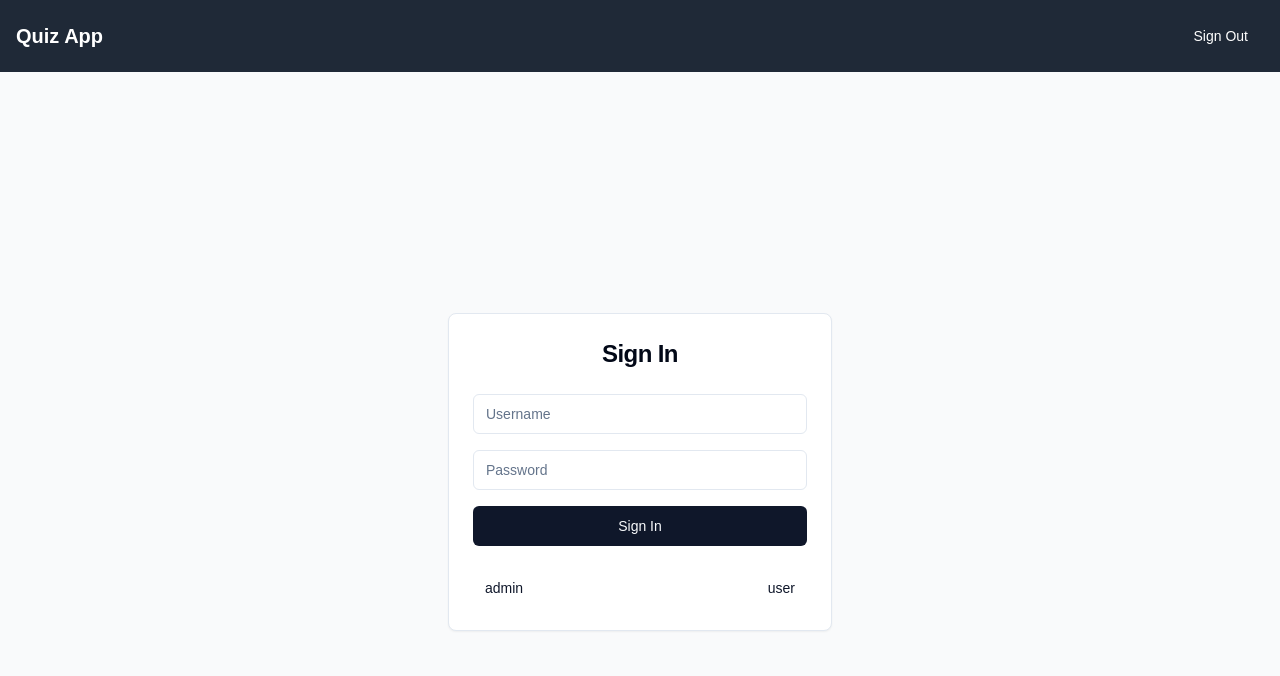
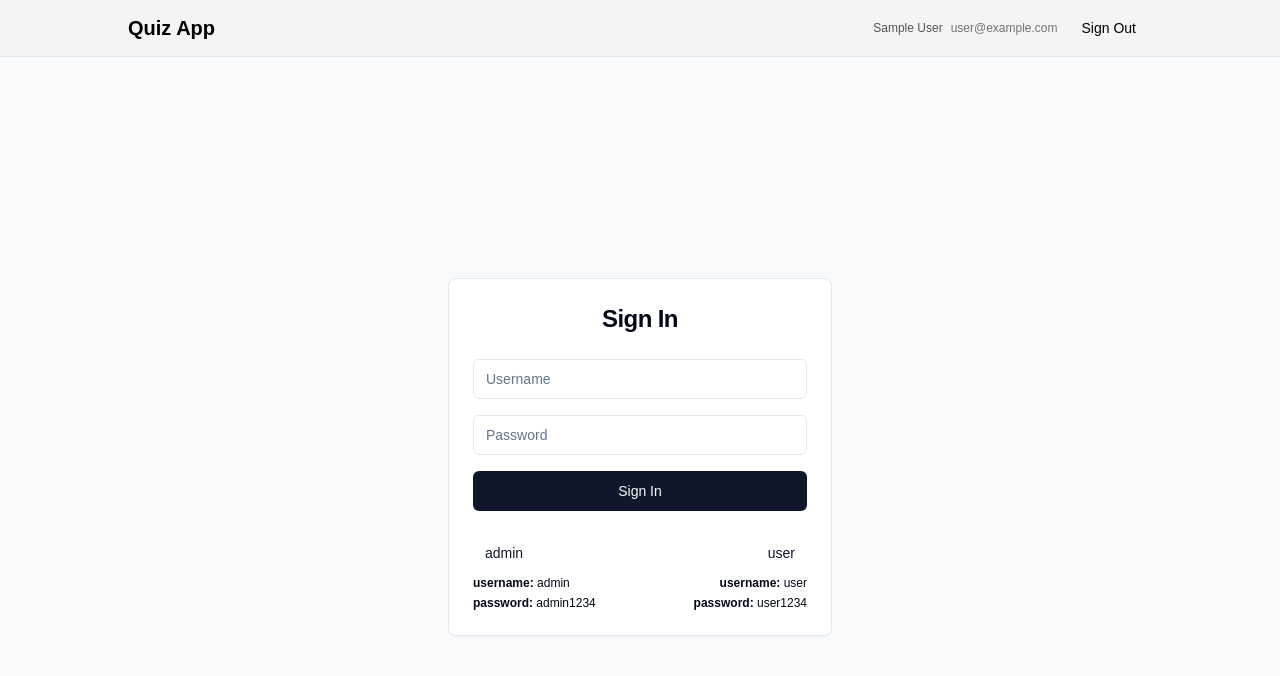
Before and after one commit to Ramrachai/strativ-home-assignment, a Next.js app: page /signin in a window 1280 px wide. Shown: the top 676 px of the page. Built offline with nearby package versions, Linux system fonts and the light colour scheme; no server answers; sample sign-in values are in the browser's storage.

Commit message:
Navbar updated Quid Edit fixed

```diff
--- a/src/app/admin/dashboard/page.tsx
+++ b/src/app/admin/dashboard/page.tsx
@@ -1,9 +1,9 @@
 'use client'
 
-import { useState, useId } from 'react'
+import { useState, useId, useEffect } from 'react'
 import { useSession } from 'next-auth/react'
 import { useRouter } from 'next/navigation'
-import { useQuizStore } from '@/zustand/quizStore'
+import { Question, useQuizStore } from '@/zustand/quizStore'
 import { Button } from '@/components/ui/button'
 import { Input } from '@/components/ui/input'
 import { Card, CardContent, CardHeader, CardTitle } from '@/components/ui/card'
@@ -12,25 +12,40 @@ export default function AdminDashboard() {
   const { data: session } = useSession()
   const router = useRouter()
   const { questions, addQuestion, editQuestion, deleteQuestion } = useQuizStore()
-  const [newQuestion, setNewQuestion] = useState({ text: '', options: ['', '', '', ''], correctAnswer: '' })
+
+  const [newQuestion, setNewQuestion] = useState({ id: '', text: '', options: ['', '', '', ''], correctAnswer: '' })
   const ID = useId()
+  const [isEditing, setIsEditing] = useState(false)
 
   if (session?.user?.role !== 'admin') {
     router.push('/')
     return null
   }
 
-  const handleAddQuestion = () => {
+  const handleAddOrEditQuestion = () => {
+    if (isEditing) {
+      editQuestion(newQuestion.id, newQuestion)
+      setIsEditing(false)
+    } else {
       addQuestion({ ...newQuestion, id: ID })
-    setNewQuestion({ text: '', options: ['', '', '', ''], correctAnswer: '' })
+    }
+    setNewQuestion({ id: '', text: '', options: ['', '', '', ''], correctAnswer: '' })
+  }
+
+  const handleEditClick = (question:Question) => {
+    setNewQuestion(question)
+    setIsEditing(true)
   }
 
   return (
     <div className="container mx-auto p-4">
-      <h1 className="text-2xl font-bold mb-4">Admin Dashboard</h1>
+      <h1 className="text-2xl font-bold mb-4 text-center">Admin Dashboard</h1>
+
+      <div className='flex gap-4 justify-center sm:items-start flex-col sm:flex-row'>
+        <div>
           <Card className="mb-4">
             <CardHeader>
-          <CardTitle>Add New Question</CardTitle>
+              <CardTitle>{isEditing ? 'Edit Quiz' : 'Add New Quiz'}</CardTitle>
             </CardHeader>
             <CardContent>
               <Input
@@ -58,9 +73,13 @@ export default function AdminDashboard() {
                 onChange={(e) => setNewQuestion({ ...newQuestion, correctAnswer: e.target.value })}
                 className="mb-2"
               />
-          <Button onClick={handleAddQuestion}>Add Question</Button>
+              <Button onClick={handleAddOrEditQuestion}>
+                {isEditing ? 'Update Question' : 'Add Question'}
+              </Button>
             </CardContent>
           </Card>
+        </div>
+
         <div className="space-y-4">
           {questions.map((question) => (
             <Card key={question.id}>
@@ -75,7 +94,7 @@ export default function AdminDashboard() {
                 </ul>
                 <p>Correct Answer: {question.correctAnswer}</p>
                 <div className="flex space-x-2 mt-2">
-                <Button onClick={() => editQuestion(question.id, { ...question })}>Edit</Button>
+                  <Button onClick={() => handleEditClick(question)}>Edit</Button>
                   <Button variant="destructive" onClick={() => deleteQuestion(question.id)}>Delete</Button>
                 </div>
               </CardContent>
@@ -83,5 +102,6 @@ export default function AdminDashboard() {
           ))}
         </div>
       </div>
+    </div>
   )
 }
--- a/src/app/page.tsx
+++ b/src/app/page.tsx
@@ -107,7 +107,7 @@ export default function Home() {
   if (quizCompleted) {
     const score = calculateScore()
     return (
-      <div className="container mx-auto p-4">
+      <div className="container max-w-md mx-auto p-4">
         <Card>
           <CardHeader>
             <CardTitle>Quiz Completed!</CardTitle>
@@ -126,7 +126,7 @@ export default function Home() {
 
   if (!currentQuestion) {
     return (
-      <div className="container mx-auto p-4">
+      <div className="container mx-auto max-w-sm p-4">
         <Card>
           <CardHeader>
             <CardTitle>No Questions Available</CardTitle>
@@ -140,7 +140,7 @@ export default function Home() {
   }
 
   return (
-    <div className="container mx-auto p-4">
+    <div className="container mx-auto p-4 max-w-sm">
       <Card>
         <CardHeader>
           <CardTitle>Question {currentQuestionIndex + 1} of {questions.length}</CardTitle>
--- a/src/app/signin/page.tsx
+++ b/src/app/signin/page.tsx
@@ -70,8 +70,16 @@ export default function SignIn() {
         </CardContent>
 
         <CardFooter className='flex justify-between'>
-          <Button size={'sm'} variant={'link'} onClick={() => handleFill("admin")}>admin</Button>
-          <Button size={'sm'} variant={'link'} onClick={() => handleFill("user")}>user</Button>
+          <div className='flex gap-1 flex-col text-xs items-start'>
+            <Button size={'sm'} variant={'link'} onClick={() => handleFill("admin")}>admin</Button>
+            <span> <b>username:</b> admin</span>
+            <span> <b>password:</b> admin1234</span>
+          </div>
+          <div className='flex gap-1 flex-col text-xs items-end'>
+            <Button size={'sm'} variant={'link'} onClick={() => handleFill("user")}>user</Button>
+            <span><b>username:</b> user</span>
+            <span><b>password:</b> user1234</span>
+          </div>
         </CardFooter>
       </Card>
     </div>
--- a/src/components/Navbar.tsx
+++ b/src/components/Navbar.tsx
@@ -8,8 +8,8 @@ export function NavBar() {
   const { data: session } = useSession()
 
   return (
-    <nav className="bg-gray-800 text-white p-4">
-      <div className="container mx-auto flex justify-between items-center">
+    <nav className="bg-gray-100 text-black py-2 container border-b shadow-sm">
+      <div className="max-w-[80%] mx-auto flex justify-between items-center">
         <Link href="/" className="text-xl font-bold">Quiz App</Link>
         <div>
           {session ? (
@@ -19,7 +19,11 @@ export function NavBar() {
                   <Button variant="ghost">Admin Dashboard</Button>
                 </Link>
               )}
-              <Button variant="ghost" onClick={() => signOut()}>Sign Out</Button>
+              <div className='flex gap-2 items-center'>
+                <p className='text-stone-600 text-xs'>{session?.user?.name}</p>
+                <p className='text-stone-500 text-xs'>{session?.user?.email}</p>
+                <Button variant="ghost" onClick={() => signOut()}>Sign Out</Button>
+              </div>
             </>
           ) : (
             <Link href="/signin">
--- a/src/zustand/quizStore.ts
+++ b/src/zustand/quizStore.ts
@@ -2,14 +2,14 @@ import { create } from 'zustand'
 import { persist, createJSONStorage } from 'zustand/middleware'
 import { sampleQuestions } from '@/data/sampleQuiz'
 
-interface Question {
+export interface Question {
   id: string
   text: string
   options: string[]
   correctAnswer: string
 }
 
-interface Answer {
+export interface Answer {
   questionId: string
   userId: string
   answer: string
```
Lines whose indentation alone changed are shown as unchanged.
